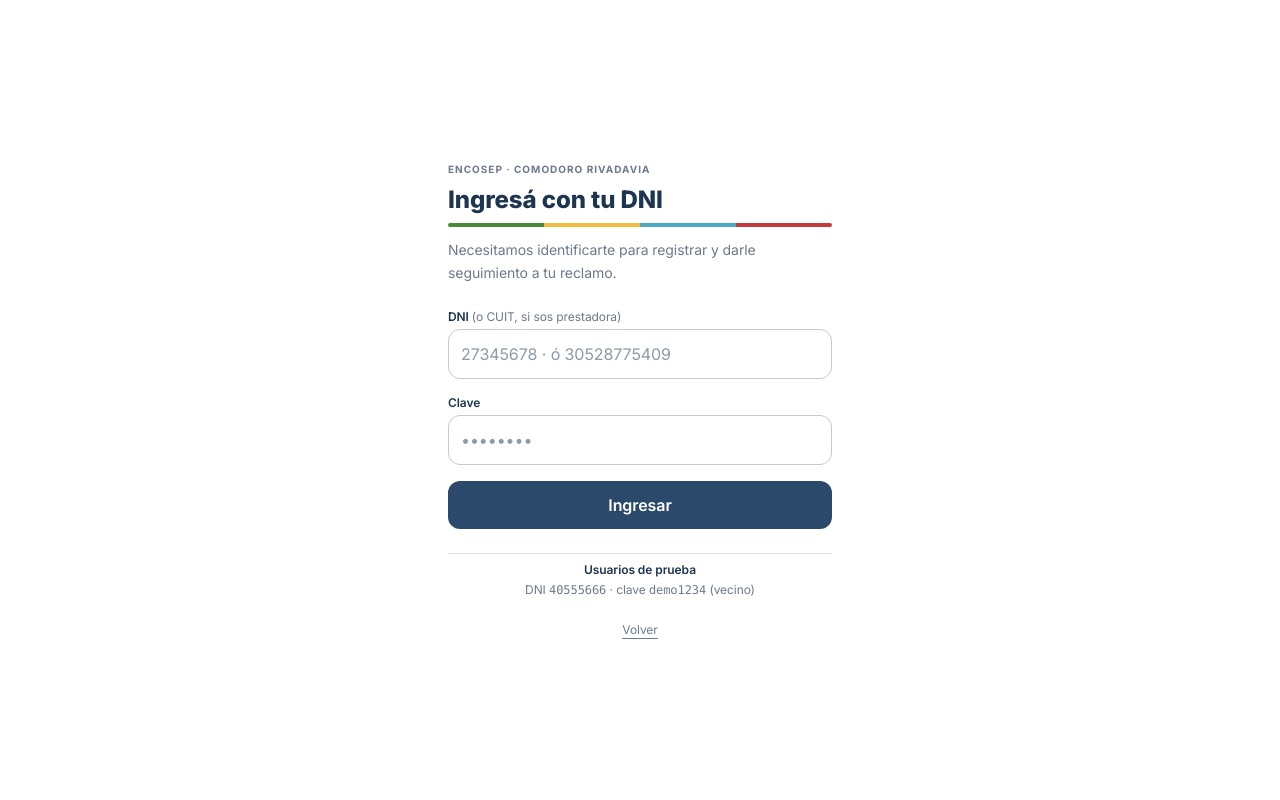
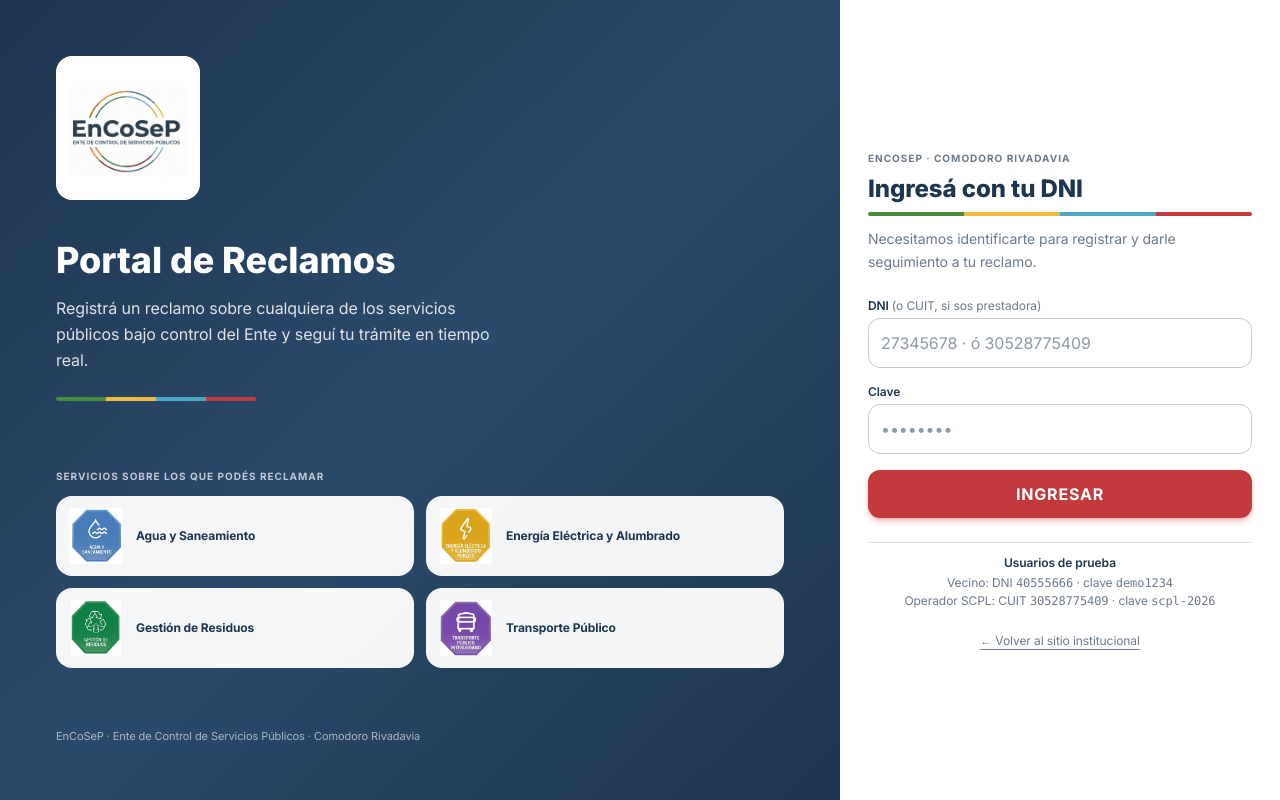
Before and after one commit to directorezequielgarcia/reclamosencosep, a Next.js app: page /ingresar in a window 1280 px wide. Built offline with nearby package versions, Linux system fonts and the light colour scheme; no server answers.

Commit message:
Login con panel institucional izquierdo: logo EnCoSeP grande + 4 iconos servicios

```diff
--- a/app/ingresar/page.tsx
+++ b/app/ingresar/page.tsx
@@ -2,8 +2,16 @@ import Link from "next/link";
 import { redirect } from "next/navigation";
 import { auth, signIn } from "@/lib/auth";
 import { BrandStripe } from "@/components/ui/BrandStripe";
+import { LogoEncosep } from "@/components/ui/LogoEncosep";
 
 export const metadata = { title: "Ingresar · ENCOSEP" };
+
+const AREAS = [
+  { src: "/imagenes/areas/agua.png", label: "Agua y Saneamiento" },
+  { src: "/imagenes/areas/energia.png", label: "Energía Eléctrica y Alumbrado" },
+  { src: "/imagenes/areas/residuos.png", label: "Gestión de Residuos" },
+  { src: "/imagenes/areas/transporte.png", label: "Transporte Público" },
+];
 
 export default async function IngresarPage({
   searchParams,
@@ -29,8 +37,61 @@ export default async function IngresarPage({
   }
 
   return (
-    <main className="flex flex-1 flex-col justify-center px-6 py-10">
+    <main className="flex flex-1 items-stretch">
+      <div className="grid w-full md:grid-cols-[1fr_440px] flex-1">
+        {/* PANEL INSTITUCIONAL IZQUIERDO */}
+        <aside className="hidden md:flex flex-col justify-between bg-gradient-to-br from-navy via-navy-2 to-navy text-white p-10 lg:p-14">
+          <div>
+            <div className="bg-white rounded-2xl p-3 inline-block">
+              <LogoEncosep size={120} />
+            </div>
+            <h2 className="text-3xl lg:text-4xl font-extrabold leading-tight mt-8">
+              Portal de Reclamos
+            </h2>
+            <p className="text-base opacity-85 mt-3 leading-relaxed max-w-md">
+              Registrá un reclamo sobre cualquiera de los servicios públicos
+              bajo control del Ente y seguí tu trámite en tiempo real.
+            </p>
+            <BrandStripe className="mt-6 max-w-[200px]" />
+          </div>
+
+          <div className="mt-10">
+            <div className="text-[10px] font-bold tracking-widest uppercase opacity-70 mb-3">
+              Servicios sobre los que podés reclamar
+            </div>
+            <div className="grid grid-cols-2 gap-3">
+              {AREAS.map((a) => (
+                <div
+                  key={a.src}
+                  className="bg-white/95 rounded-2xl p-3 flex items-center gap-3"
+                >
+                  {/* eslint-disable-next-line @next/next/no-img-element */}
+                  <img
+                    src={a.src}
+                    alt={a.label}
+                    className="w-14 h-14 object-contain shrink-0"
+                  />
+                  <div className="text-xs font-bold text-navy leading-tight">
+                    {a.label}
+                  </div>
+                </div>
+              ))}
+            </div>
+          </div>
+
+          <div className="text-[11px] opacity-60 mt-8">
+            EnCoSeP · Ente de Control de Servicios Públicos · Comodoro Rivadavia
+          </div>
+        </aside>
+
+        {/* FORM DE LOGIN DERECHA */}
+        <div className="flex flex-col justify-center bg-paper px-6 py-12 lg:py-16">
           <div className="w-full max-w-sm mx-auto flex flex-col gap-6">
+            {/* Logo arriba — visible solo en mobile (en desktop está en el aside) */}
+            <div className="md:hidden flex justify-center">
+              <LogoEncosep size={88} />
+            </div>
+
             <div className="flex flex-col gap-2">
               <div className="text-[10px] font-bold tracking-widest text-muted uppercase">
                 ENCOSEP · Comodoro Rivadavia
@@ -40,8 +101,8 @@ export default async function IngresarPage({
               </h1>
               <BrandStripe />
               <p className="text-sm text-muted leading-relaxed mt-1">
-            Necesitamos identificarte para registrar y darle seguimiento a tu
-            reclamo.
+                Necesitamos identificarte para registrar y darle seguimiento a
+                tu reclamo.
               </p>
             </div>
 
@@ -83,17 +144,25 @@ export default async function IngresarPage({
 
               <button
                 type="submit"
-            className="w-full inline-flex items-center justify-center px-5 py-3 rounded-xl bg-navy-2 text-white font-semibold hover:bg-navy transition"
+                className="w-full inline-flex items-center justify-center px-5 py-3 rounded-xl bg-svc-red text-white font-bold uppercase tracking-wider hover:opacity-90 transition shadow-md shadow-svc-red/30"
               >
                 Ingresar
               </button>
             </form>
 
-        <div className="text-xs text-muted text-center pt-2 border-t border-line">
-          <div className="font-semibold text-navy mb-1">Usuarios de prueba</div>
+            <div className="text-xs text-muted text-center pt-3 border-t border-line">
+              <div className="font-semibold text-navy mb-1">
+                Usuarios de prueba
+              </div>
               <div>
-            DNI <span className="font-mono">40555666</span> · clave{" "}
-            <span className="font-mono">demo1234</span> (vecino)
+                Vecino: DNI{" "}
+                <span className="font-mono">40555666</span> · clave{" "}
+                <span className="font-mono">demo1234</span>
+              </div>
+              <div className="mt-0.5">
+                Operador SCPL: CUIT{" "}
+                <span className="font-mono">30528775409</span> · clave{" "}
+                <span className="font-mono">scpl-2026</span>
               </div>
             </div>
 
@@ -101,10 +170,11 @@ export default async function IngresarPage({
               href="/"
               className="text-center text-xs text-muted underline underline-offset-4"
             >
-          Volver
+              ← Volver al sitio institucional
             </Link>
-        {/* hidden callback url for potential future use */}
             <input type="hidden" value={callbackUrl} readOnly hidden />
+          </div>
+        </div>
       </div>
     </main>
   );
```
Lines whose indentation alone changed are shown as unchanged.
